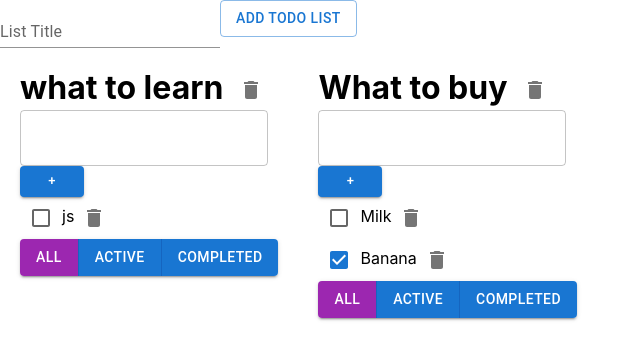
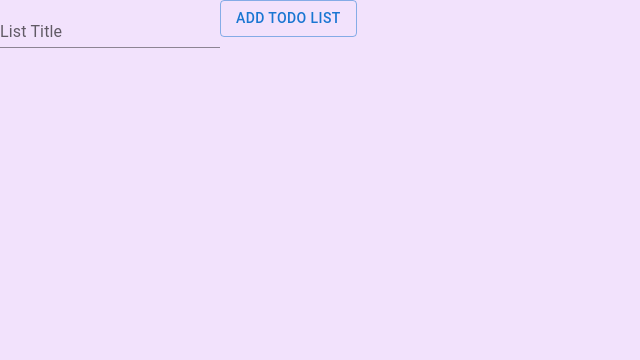
Before and after one commit to nsapaev/Todo-List, a React (Create React App) app: page / in a window 1280 px wide. Shown: the top 360 px of the page, without its empty margins (0-640 px from the left). Built offline with nearby package versions, Linux system fonts and the light colour scheme.

Commit message:
features: add RadixUI and change styles

```diff
--- a/package.json
+++ b/package.json
@@ -7,6 +7,9 @@
     "@emotion/styled": "^11.11.0",
     "@mui/icons-material": "^5.15.1",
     "@mui/material": "^5.15.1",
+    "@radix-ui/react-icons": "^1.3.0",
+    "@radix-ui/react-popover": "1.0.7",
+    "@radix-ui/themes": "^2.0.3",
     "@testing-library/jest-dom": "^5.14.1",
     "@testing-library/react": "^13.0.0",
     "@testing-library/user-event": "^13.2.1",
--- a/src/App.css
+++ b/src/App.css
@@ -1,6 +1,9 @@
 * {
     margin: 0;
     padding: 0;
+    outline: none;
+    color: rgba(0, 0, 0, 0.8);
+    box-sizing: border-box;
 }
 
 li, a {
@@ -10,3 +13,30 @@ li, a {
 ol, ul {
     list-style: none;
 }
+body{
+    background: #F2E2FC;
+}
+
+.App{
+
+    align-items: start;
+}
+
+.todoListContainer{
+    background: whitesmoke;
+    width: 300px;
+    border-radius: 10px;
+    box-shadow: 0px 0px 38px 9px rgba(34, 60, 80, 0.2);
+    overflow: hidden;
+    padding: 15px 15px;
+    height: 100%;
+    display: inline-block;
+}
+
+.App__container{
+    display: flex;
+    flex-wrap: nowrap;
+    flex: 1 0 300px;
+    gap: 30px;
+
+}
--- a/src/App.tsx
+++ b/src/App.tsx
@@ -1,6 +1,6 @@
-import React, {useState} from 'react';
+import React, {useReducer, useState} from 'react';
 import './App.css';
-import {TasksType, TodoList} from "./Components/todoList/TodoList";
+import {TodoList} from "./Components/todoList/TodoList";
 import {v1} from "uuid";
 import {AddNewTodoListForm} from "./Components/addNewTodoListForm/AddNewTodoListForm";
 
@@ -13,11 +13,9 @@ function App() {
 
     // создоём стейт который хранит массив из списков
     const [todoLists, setTodoLists] = useState([
-        {id: v1(), title: "what to learn", editTitleMode:false, filter: "all", tasks: [
-                {id: v1(), title: "js",  isDone: false, editMode:false},]},
-        {id: v1(), title: "What to buy", editTitleMode:false,  filter: "all", tasks: [{id: v1(), title: "Milk", isDone: false,editMode:false},
-                {id: v1(), title: "Banana",  isDone: true, editMode:false},
-                ]},
+        {id: v1(), title: "", editTitleMode:false, filter: "all", tasks: [
+                {id: v1(), title: "js",  isDone: false, editMode:false},]}
+
     ])
     // функция говорит какая кнопка фильтрации была нажата и меняет переменную filter на значение нажатой кнопки фильтрации
     const filterTasks = (todoListID:string,filterValue: FilterTypes) =>{
@@ -103,8 +101,7 @@ function App() {
             })
         })
     }
-    const deActivateTaskTitleEditMode = (taskTitleID:string,newTitle:string) =>{
-        todoLists.forEach(list => {
+    const deActivateTaskTitleEditMode = (taskTitleID:string,newTitle:string) =>{todoLists.forEach(list => {
             list.tasks.forEach(t =>{
                 if(t.id == taskTitleID){
                     t.editMode = false
@@ -119,6 +116,9 @@ function App() {
     return (
         <div className="App">
             <AddNewTodoListForm addTodoList={addTodoList}/>
+
+
+                <div className={"App__container"}>
                 {
                     todoLists.map(todoList => {
                         let filteredTodoList = todoList.tasks
@@ -127,7 +127,7 @@ function App() {
                         } else if (todoList.filter === "completed") {
                             filteredTodoList = todoList.tasks.filter(t => t.isDone)
                         }
-
+                        if(todoList.title){
                             return <TodoList
                                 key={todoList.id}
                                 todoListID={todoList.id}
@@ -145,10 +145,14 @@ function App() {
                                 activateTaskTitleEditMode={activateTaskTitleEditMode}
                                 deActivateTaskTitleEditMode={deActivateTaskTitleEditMode}
                             />
+                        }
+
+
                     })
 
                 }
 
+                </div>
 
         </div>
     );
--- a/src/Components/todoList/TodoList.tsx
+++ b/src/Components/todoList/TodoList.tsx
@@ -1,14 +1,10 @@
 import style from "./todoList.module.css"
-import Button from '@mui/material/Button';
-import TextField from '@mui/material/TextField';
-import Checkbox from '@mui/material/Checkbox';
-import ButtonGroup from '@mui/material/ButtonGroup';
+import {Button} from '@radix-ui/themes';
 import React, {useState} from "react";
 import {FilterTypes} from "../../App";
-import DeleteIcon from '@mui/icons-material/Delete';
-import IconButton from '@mui/material/IconButton';
 import {TodoListTitle} from "./todoListTitle/TodoListTitle";
 import {TodoTasksTitle} from "./todoTasksTitle/TodoTasksTitle";
+import {TextField} from "@radix-ui/themes";
 
 
 // тип тасков
@@ -16,7 +12,7 @@ export type TasksType = {
     id: string,
     title: string,
     isDone: boolean,
-    editMode:false
+    editMode: false
 }
 
 // тип приходящих пропсов
@@ -28,13 +24,13 @@ type PropsType = {
     addNewTask: (todoListID: string, taskTitle: string) => void
     onChangeStatus: (todoListsID: string, taskID: string) => void
     todoListID: string
-    removeTodoList:(todoListID:string)=>void
-    activateEditMode:(todoListID:string)=>void
-    editTitleMode:boolean
-    deactivateEditMode:(todoListID:string,newTitle:string)=>void
-    editModeTaskTitle:boolean
-    activateTaskTitleEditMode:(todoTaskID:string) => void
-    deActivateTaskTitleEditMode:(todoTaskID:string,newTitle:string)=>void
+    removeTodoList: (todoListID: string) => void
+    activateEditMode: (todoListID: string) => void
+    editTitleMode: boolean
+    deactivateEditMode: (todoListID: string, newTitle: string) => void
+    editModeTaskTitle: boolean
+    activateTaskTitleEditMode: (todoTaskID: string) => void
+    deActivateTaskTitleEditMode: (todoTaskID: string, newTitle: string) => void
 
 }
 
@@ -73,28 +69,29 @@ export const TodoList = (props: PropsType) => {
     const handlerChangeStatus = (todoListID: string, taskID: string) => {
         props.onChangeStatus(todoListID, taskID)
     }
-    const handlerRemoveTodoList =(todoListID:string)=>{
+    const handlerRemoveTodoList = (todoListID: string) => {
         props.removeTodoList(todoListID)
     }
 
 
-    const handlerActivateEditMode = (todoListID:string) =>{
+    const handlerActivateEditMode = (todoListID: string) => {
         props.activateEditMode(todoListID)
     }
 
 
     let [titleInputValue, setTitleInputValue] = useState(props.title)
-    const handlerChangeTitleInputValue= (e:any) =>{
+    const handlerChangeTitleInputValue = (e: any) => {
         setTitleInputValue(e.currentTarget.value)
     }
-    const deactivateEditMode = (todoListID:string) =>{
-        if(titleInputValue.trim()) props.deactivateEditMode(todoListID,titleInputValue.trim())
+    const deactivateEditMode = (todoListID: string) => {
+        if (titleInputValue.trim()) props.deactivateEditMode(todoListID, titleInputValue.trim())
 
     }
 
     let [activeButton, setActiveButton] = useState("all")
 
     return (
+        <div className={"todoListContainer"}>
             <div className={style.todoList}>
 
                 <TodoListTitle
@@ -111,18 +108,34 @@ export const TodoList = (props: PropsType) => {
 
                 <div className={style.todoList__container}>
                     <div className={style.listInput}>
-                    <div className={error ? style.todoList__inputTitle : ""}>
-                        <TextField id="outlined-basic"
-                                   variant="outlined"
+                        <div style={{display: "inline-block"}} className={error ? style.todoList__inputTitle : ""}>
+                            <TextField.Input
+                                placeholder="Add tasks"
                                 value={newTaskInputValue}
+                                style={{
+                                    border: "none",
+                                    padding: "5px 10px",
+                                    borderBottom: "1px solid rgba(0, 0, 0, 0.8)",
+                                    background: "none"
+                                }}
                                 onKeyPress={(e) => {
                                     handlerKeyPress(e, props.todoListID)
                                 }}
-                                   onChange={handlerChangeNewTaskInputValue}/>
+                                onChange={handlerChangeNewTaskInputValue}
+                            />
+
                         </div>
-                    <Button variant="contained" size="small" onClick={() => {
-                        handlerAddNewTask(props.todoListID)
-                    }}>+</Button>
+                        <Button onClick={() => {
+                            handlerAddNewTask(props.todoListID)}}
+                            style={{border:"none", padding:"5px 15px",background:"#F2E2FC" }}
+                        >
+                            <svg width="15" height="15" viewBox="0 0 15 15" fill="none"
+                                 xmlns="http://www.w3.org/2000/svg">
+                                <path
+                                    d="M8 2.75C8 2.47386 7.77614 2.25 7.5 2.25C7.22386 2.25 7 2.47386 7 2.75V7H2.75C2.47386 7 2.25 7.22386 2.25 7.5C2.25 7.77614 2.47386 8 2.75 8H7V12.25C7 12.5261 7.22386 12.75 7.5 12.75C7.77614 12.75 8 12.5261 8 12.25V8H12.25C12.5261 8 12.75 7.77614 12.75 7.5C12.75 7.22386 12.5261 7 12.25 7H8V2.75Z"
+                                    fill="currentColor" fill-rule="evenodd" clip-rule="evenodd"></path>
+                            </svg>
+                        </Button>
                         {error ? <h5 className={style.errorMessage}>Field is Required</h5> : null}
                     </div>
                     <ul className={style.checkboxItems}>
@@ -136,17 +149,25 @@ export const TodoList = (props: PropsType) => {
                             editMode={props.editModeTaskTitle}
                         />
                     </ul>
-                <ButtonGroup variant="contained" aria-label="outlined primary button group">
-                    <Button className={"btn"} color={activeButton === "all"?"secondary":"primary"} onClick={() => {
+
+                    <div className={style.filterBtnGroup}>
+                        <Button className={style.filterBtn}
+                                style={{background: activeButton === "all" ? "#F2E2FC" : "inherit"}}
+                                onClick={() => {
                                     handlerFilterTask(props.todoListID, "all")
                                 }}>All</Button>
-                    <Button color={activeButton === "active"?"secondary":"primary"}  onClick={() => {
+                        <Button className={style.filterBtn}
+                                style={{background: activeButton === "active" ? "#F2E2FC" : "inherit"}} onClick={() => {
                             handlerFilterTask(props.todoListID, "active")
                         }}>Active</Button>
-                    <Button color={activeButton === "completed"?"secondary":"primary"} onClick={() => {
+                        <Button className={style.filterBtn} variant="soft"
+                                style={{background: activeButton === "completed" ? "#F2E2FC" : "inherit"}}
+                                onClick={() => {
                                     handlerFilterTask(props.todoListID, "completed")
                                 }}>Completed </Button>
-                </ButtonGroup>
+                    </div>
+
+                </div>
             </div>
         </div>
     )
--- a/src/Components/todoList/todoList.module.css
+++ b/src/Components/todoList/todoList.module.css
@@ -1,7 +1,6 @@
 
 .listInput{}
 .todoList{
-    padding: 20px;
     display: inline-block;
 }
 .todoList__container{
@@ -15,8 +14,7 @@
 .buttonGroup{
     display: inline-block;
 }
-.todoList__title{
-}
+
 
 .todoList__inputTitle{
     border: 2px solid red;
@@ -25,7 +23,36 @@
 .errorMessage{
     color:red;
 }
-Button.btn{
-    color:red;
-    background: green;
+.Button{
+    display: flex;
+    align-items:center;
+    gap: 10px;
+    outline: none;
+    border: none;
+    font-size: 16px;
+    font-family: sans-serif;
+    color:gray;
+    position: absolute;
+    right: -30px;
+    top: -10px;
 }
+
+.todoList__title{
+    position: relative;
+    font-size: 20px;
+}
+
+.filterBtn{
+    border: none;
+    border-radius: 5px;
+    outline: none;
+    padding: 5px 10px;
+    color:rgba(0, 0, 0, 0.8);
+    font-size: 15px;
+    display: inline-block;
+    cursor: pointer;
+}
+.filterBtnGroup{
+    display: flex;
+    align-items: center;
+}
--- a/src/Components/todoList/todoListTitle/TodoListTitle.tsx
+++ b/src/Components/todoList/todoListTitle/TodoListTitle.tsx
@@ -3,7 +3,7 @@ import TextField from "@mui/material/TextField";
 import style from "../todoList.module.css";
 import IconButton from "@mui/material/IconButton";
 import DeleteIcon from "@mui/icons-material/Delete";
-
+import {Button } from "@radix-ui/themes"
 
 export const TodoListTitle = (props:any) => {
     return (<>
@@ -12,15 +12,18 @@ export const TodoListTitle = (props:any) => {
                 !props.editTitleMode && <span onDoubleClick={() => {
                     props.handlerActivateEditMode(props.todoListID)
                 }}>{props.title}  </span> ||
-                props.editTitleMode && <TextField value={props.titleInputValue} onChange={(e) => {
+                props.editTitleMode && <TextField  value={props.titleInputValue} onChange={(e) => {
                     props.handlerChangeTitleInputValue(e)
                 }} onBlur={() => {
                     props.deactivateEditMode(props.todoListID)
                 }} id="standard-basic" variant="standard"/>
             }
-            <IconButton onClick={() => {
-                props.handlerRemoveTodoList(props.todoListID)
-            }} aria-label="delete"><DeleteIcon/></IconButton></h1>
+            <Button className={style.Button} onClick={() => {props.handlerRemoveTodoList(props.todoListID)}}
+                    aria-label="delete"
+
+            ><DeleteIcon/>
+            </Button>
+        </h1>
         </>
     )
 }
```
Also changed, not shown: src/Components/todoList/todoTasksTitle/TodoTasksTitle.tsx (+31 -11 lines), 2 other files (tests, documents, lock files or other folders). Lines whose indentation alone changed are shown as unchanged.
